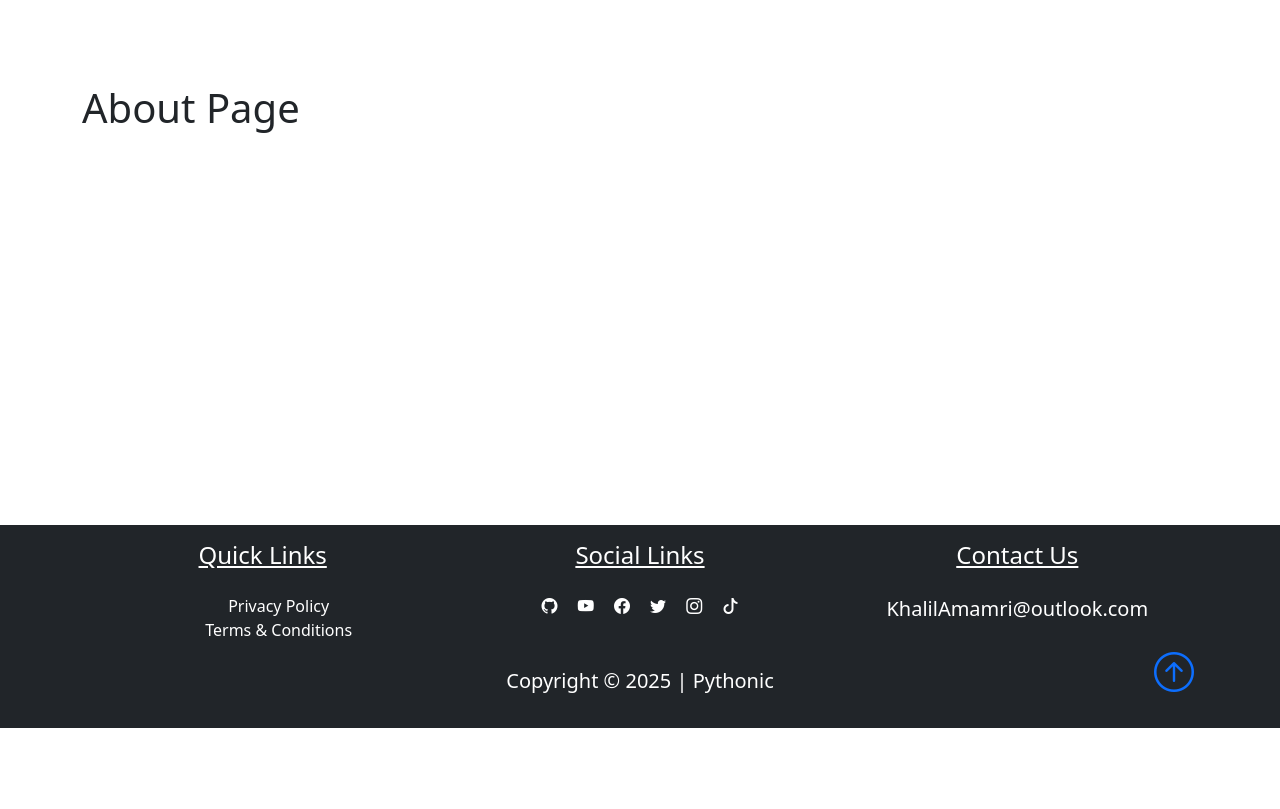
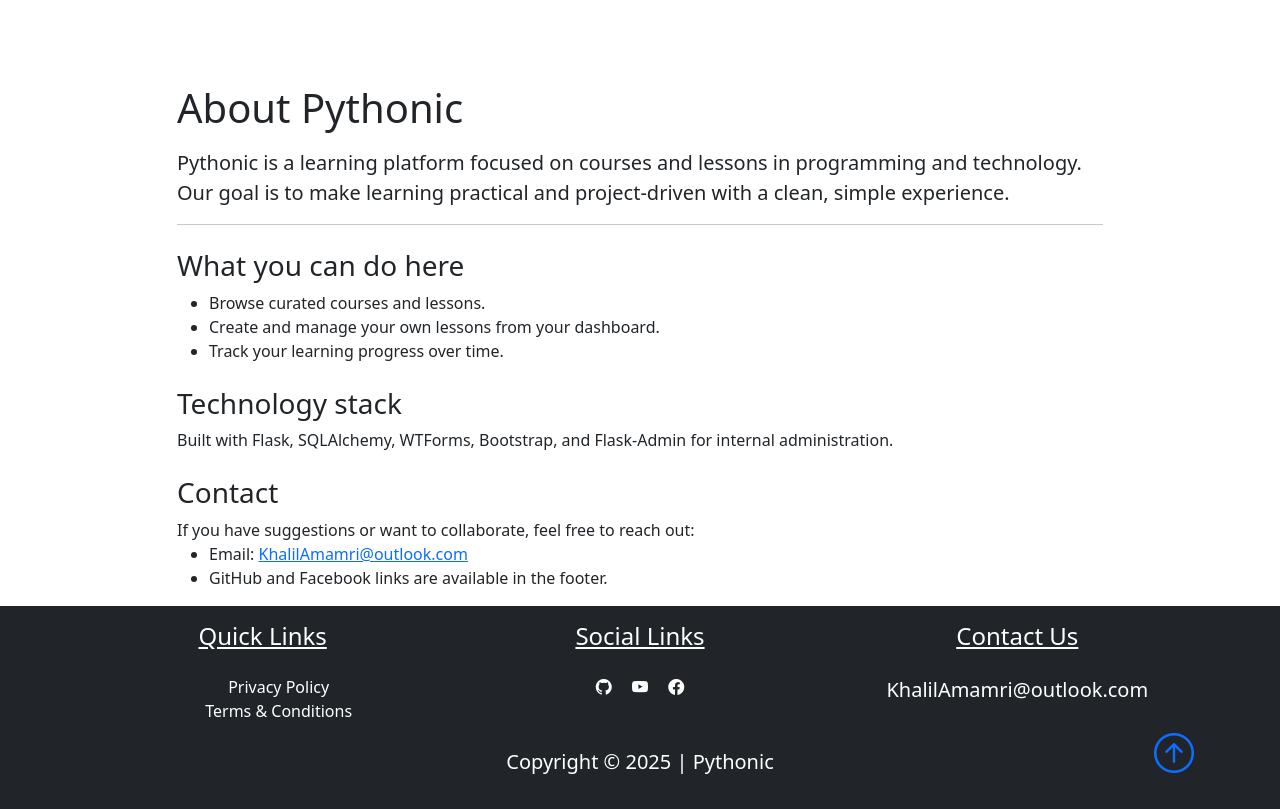
Before and after one commit to KhalilAmamri/CodeFlow, a Flask app: template pythonic/templates/about.html in a window 1280 px wide. Shown: the part 72-881 px from the top of the page. Before the commit the page ends 800 px from the top, so only its background shows below. Run offline with Flask 3, Linux system fonts and the light colour scheme; the template is opened without the code that fills it, so the values that code supplies are empty.

Commit message:
Update About page content and refine social media links
- Enhanced the About page with detailed information about the platform, including its purpose, features, technology stack, and contact details.
- Updated the home template to include a direct link to the Facebook profile while removing links to Instagram, Twitter, and TikTok for a cleaner presentation.
- Clarified the social media links section in the layout template to reflect the current available platforms.

```diff
--- a/pythonic/templates/about.html
+++ b/pythonic/templates/about.html
@@ -3,8 +3,36 @@
 
 <!-- About Page - Information about the application and platform -->
 <div class="container mt-5 pt-5">
-    <!-- Page title and main heading -->
-    <h1> About Page</h1>
+    <div class="row justify-content-center">
+        <div class="col-lg-10">
+            <h1 class="mb-3">About Pythonic</h1>
+            <p class="lead">
+                Pythonic is a learning platform focused on courses and lessons in programming and technology.
+                Our goal is to make learning practical and project‑driven with a clean, simple experience.
+            </p>
+
+            <hr>
+
+            <h3 class="mt-4">What you can do here</h3>
+            <ul>
+                <li>Browse curated courses and lessons.</li>
+                <li>Create and manage your own lessons from your dashboard.</li>
+                <li>Track your learning progress over time.</li>
+            </ul>
+
+            <h3 class="mt-4">Technology stack</h3>
+            <p>
+                Built with Flask, SQLAlchemy, WTForms, Bootstrap, and Flask‑Admin for internal administration.
+            </p>
+
+            <h3 class="mt-4">Contact</h3>
+            <p class="mb-0">If you have suggestions or want to collaborate, feel free to reach out:</p>
+            <ul>
+                <li>Email: <a href="mailto:KhalilAmamri@outlook.com">KhalilAmamri@outlook.com</a></li>
+                <li>GitHub and Facebook links are available in the footer.</li>
+            </ul>
+        </div>
+    </div>
 </div>
 
 {% endblock content %}
--- a/pythonic/templates/layout.html
+++ b/pythonic/templates/layout.html
@@ -143,7 +143,7 @@
             </ul>
           </div>
 
-          <!-- Social Media Links section -->
+          <!-- Social Media Links section (GitHub, Facebook only) -->
           <div class="col-md-12 col-lg-4">
             <h4 class="text-center text-decoration-underline pb-3">
               Social Links
@@ -151,9 +151,6 @@
             <a href="#" class="text-white p-2"><i class="bi-github"></i></a>
             <a href="#" class="text-white p-2"><i class="bi-youtube"></i></a>
             <a href="#" class="text-white p-2"><i class="bi-facebook"></i></a>
-            <a href="#" class="text-white p-2"><i class="bi-twitter"></i></a>
-            <a href="#" class="text-white p-2"><i class="bi-instagram"></i></a>
-            <a href="#" class="text-white p-2"><i class="bi-tiktok"></i></a>
           </div>
 
           <!-- Contact Information section -->
```
Also changed, not shown: pythonic/templates/home.html (+1 -27 lines).
